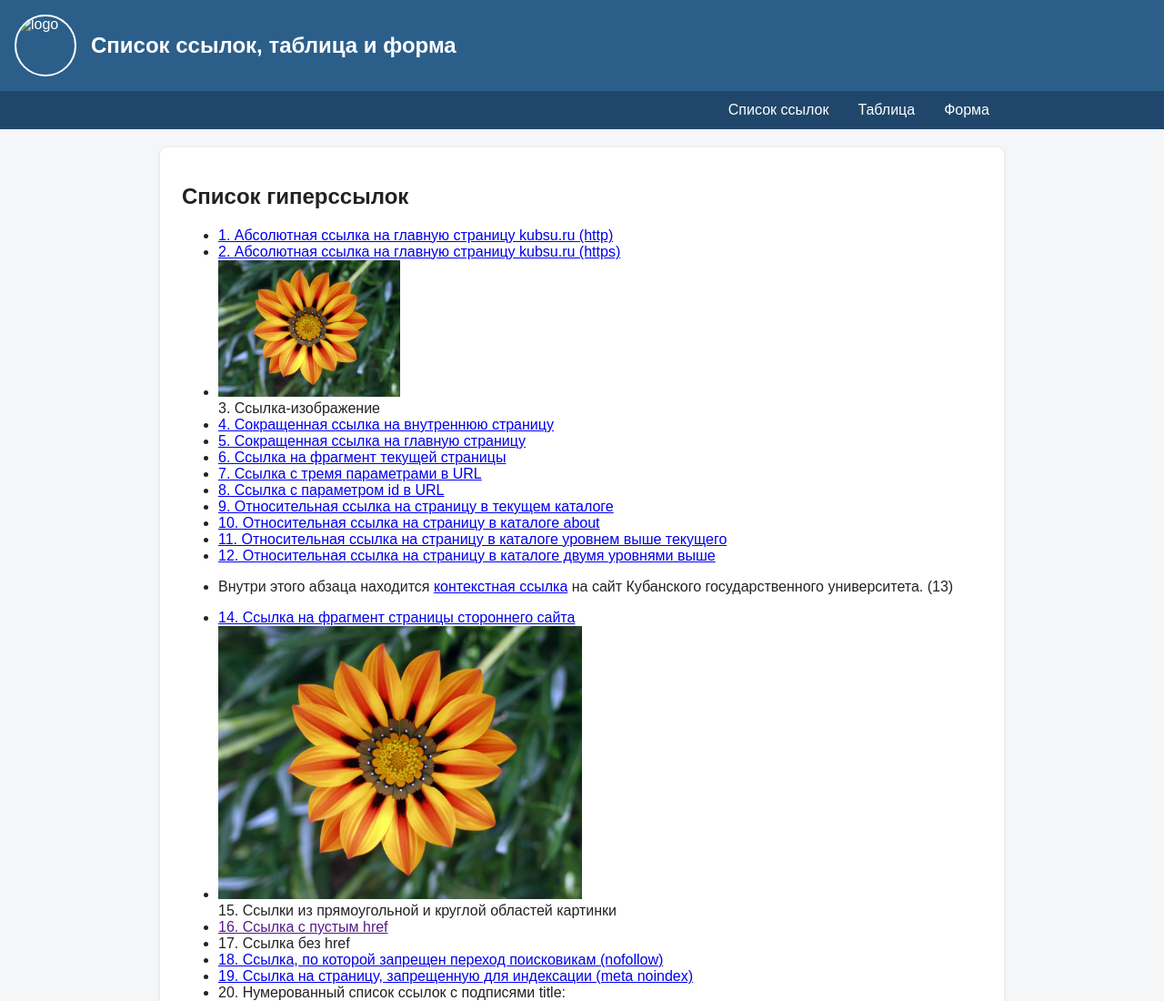
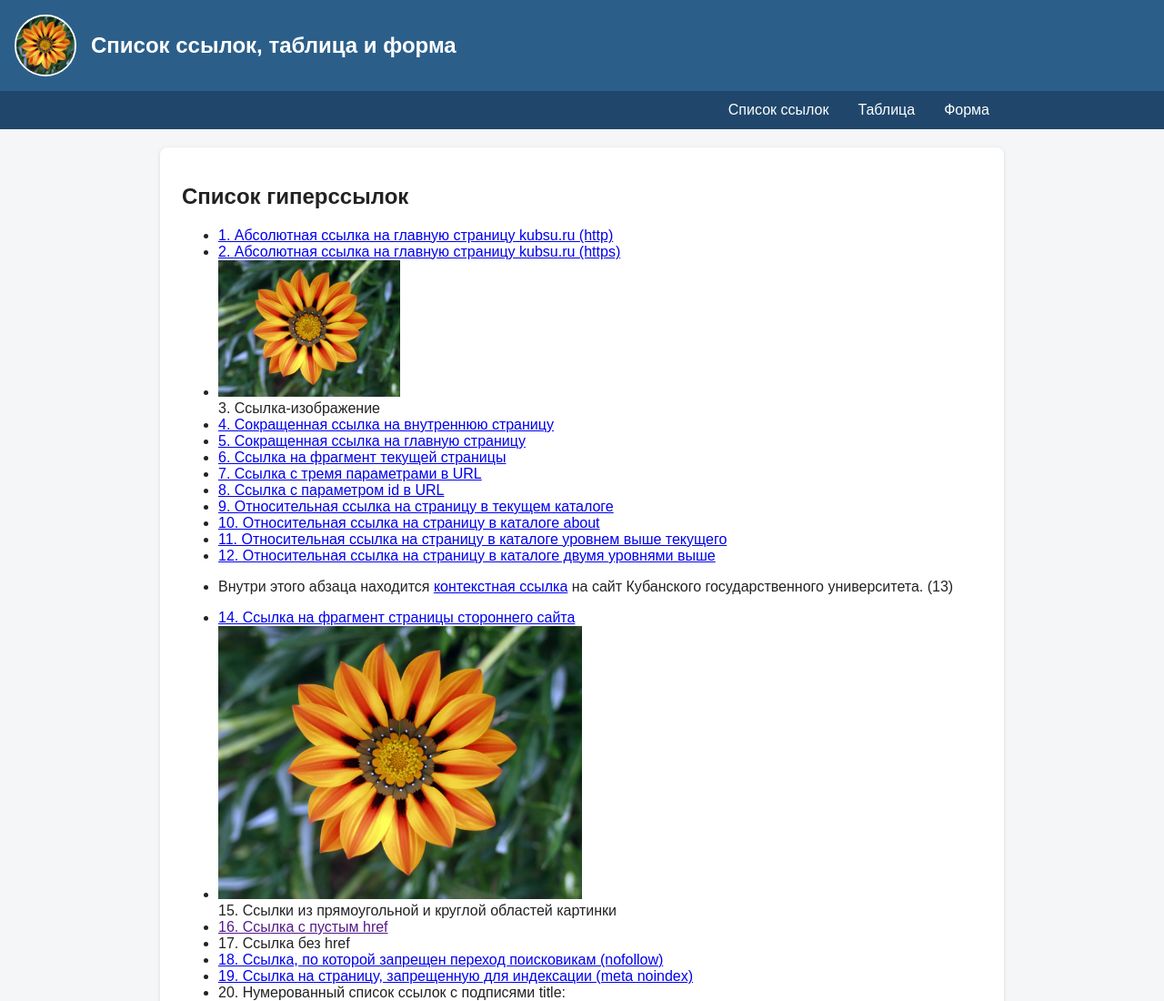
Before and after one commit to kvaz1t/kvaz1t.github.io, a plain HTML site: page zadanie3/index.html in a window 1280 px wide. Shown: the top 1100 px of the page at 91% size. Drawn offline with Linux system fonts and the light colour scheme.

Commit message:
Update index.html

```diff
--- a/zadanie3/index.html
+++ b/zadanie3/index.html
@@ -14,7 +14,7 @@
  <header id="site-header">
   <div class="container">
     <div class="header-inner">
-      <img class="logo" src="..." alt="logo">
+      <img class="logo" src="image.jpg" alt="logo">
       <h1 class="site-name">Список ссылок, таблица и форма</h1>
     </div>
   </div>
```
